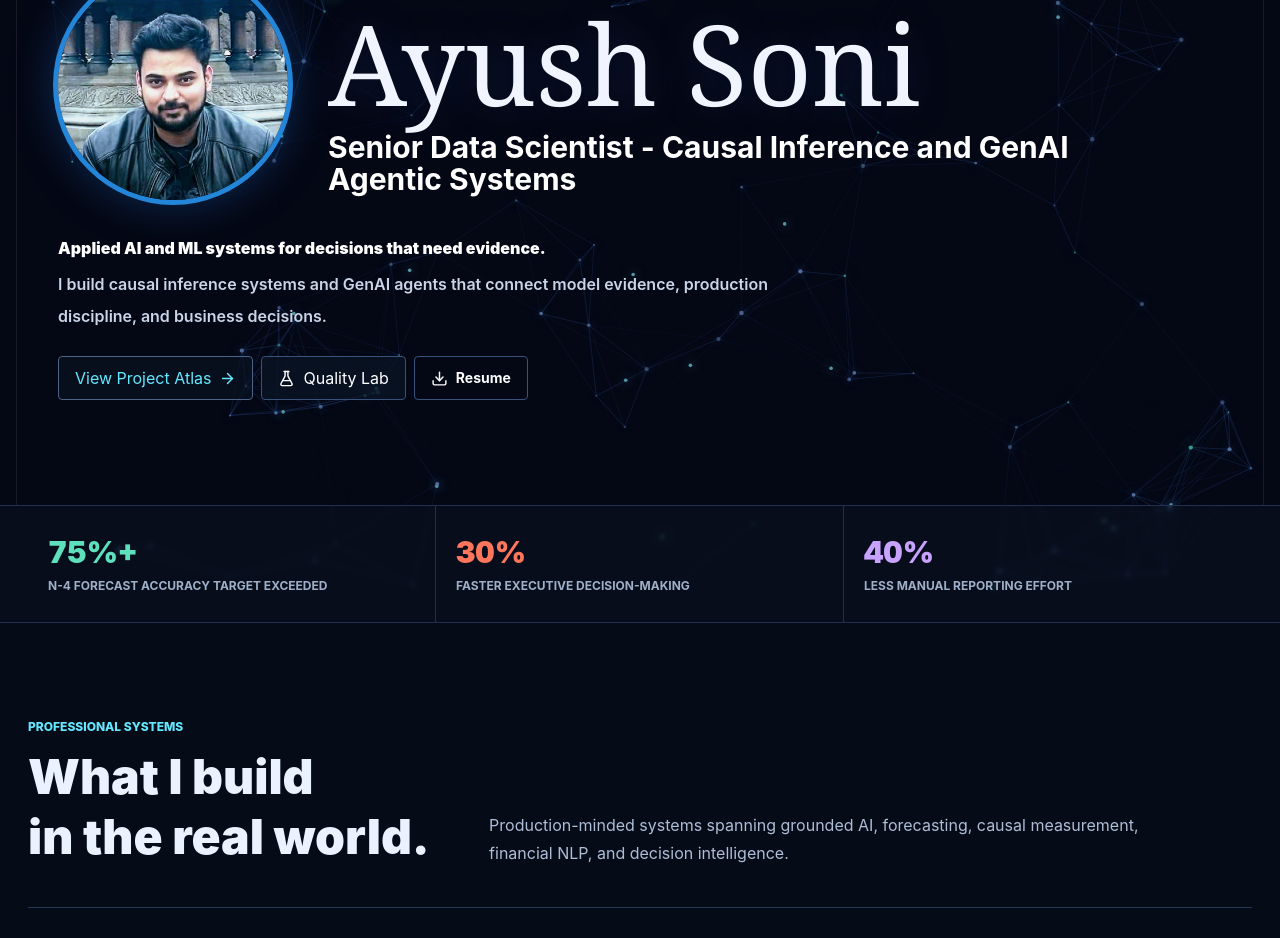
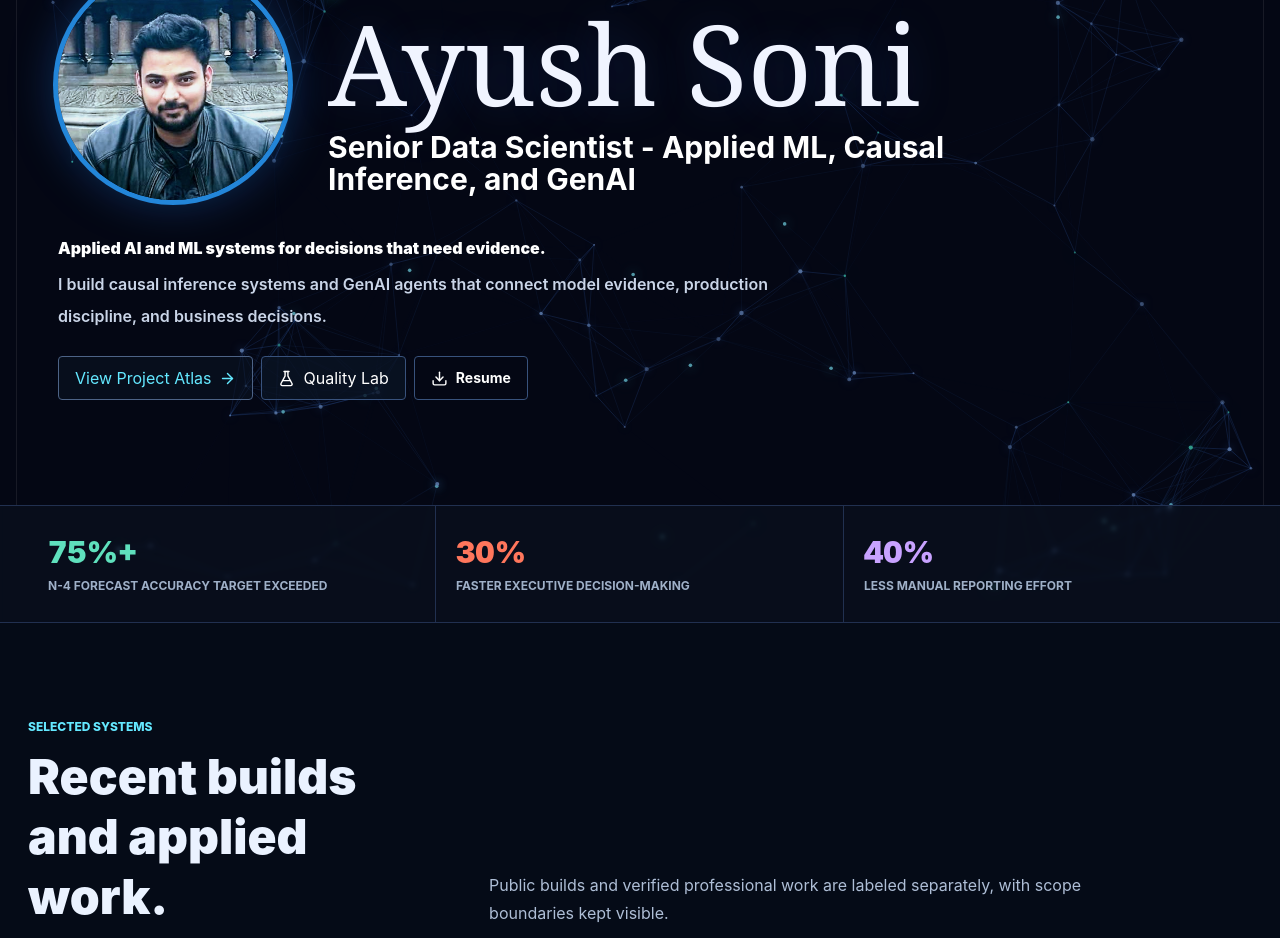
Before and after one commit to Ayush210895/ai-quality-lab, a React (Vite) app: page / in a window 1280 px wide. Shown: the part 200-1138 px from the top of the page. Built offline with nearby package versions, Linux system fonts and the light colour scheme.

Commit message:
Align portfolio and current resume evidence

```diff
--- a/src/PortfolioSite.tsx
+++ b/src/PortfolioSite.tsx
@@ -209,7 +209,7 @@ const EXPERIENCE = [
   {
     years: "2018 - 2021",
     company: "Accenture",
-    role: "Data Analyst - Banking Analytics",
+    role: "Machine Learning Associate - Banking Analytics",
     bullets: [
       "Built ML credit- and debit-limit optimization for OP Financial, driving 23% revenue growth and a 40% efficiency improvement.",
       "Developed XGBoost churn and segmentation models for Allianz Bank with Tableau and Power BI decision dashboards.",
@@ -220,11 +220,11 @@ const EXPERIENCE = [
 ] as const;
 
 const PROFESSIONAL_SYSTEMS = [
-  { id: "01", name: "Financial Document Intelligence Agent", tag: "Agentic RAG - Text2SQL - Evaluation", description: "Reranked retrieval over filings, read-only Text2SQL, tool calling, evaluation cases, FastAPI, Docker, and Streamlit. Runs locally; cloud deployment remains planned.", accent: "#c8a2ff" },
-  { id: "02", name: "GenAI Data Layer", tag: "GenAI - Natural Language SQL", description: "Natural-language access to enterprise data through Snowflake Cortex AI and Databricks-hosted LLM workflows, connecting schema-grounded SQL with stakeholder-facing answers.", accent: "#5fe0bd" },
-  { id: "03", name: "Forecasting and Price Elasticity", tag: "Time Series - ML - Optimization", description: "Forecasting and elasticity systems supporting pricing, inventory, promotional measurement, and ROI decisions across commercial channels.", accent: "#ff765c" },
-  { id: "04", name: "Bond Market Predictor", tag: "Quant ML - Finance", description: "XGBoost modeling on rolling Bloomberg time-series data, reaching a 62.4% weekly hit rate for fixed-income research.", accent: "#72b7ff" },
-  { id: "05", name: "FinBERT Sentiment Engine", tag: "NLP - Credit Risk", description: "Domain-specific financial-news sentiment modeling integrated into credit-risk and investment-research workflows, with 87% reported accuracy.", accent: "#ffc159" },
+  { id: "01", name: "AI Quality Lab", tag: "Public build - Evaluation infrastructure", description: "Six browser-based workspaces connect model evidence, operating constraints, launch gates, monitoring, and downloadable decision records across ML and LLM systems.", accent: "#5fe0bd" },
+  { id: "02", name: "Travel Marketplace Harm Risk", tag: "Public build - Applied ML decision science", description: "A locked XGBoost policy ranks the top 5% of bookings by expected loss and captured 37.2% of harmful value on an untouched future test.", accent: "#ff765c" },
+  { id: "03", name: "Financial Document Intelligence Agent", tag: "Public build - Agentic RAG and Text2SQL", description: "Reranked retrieval over filings, read-only Text2SQL, tool calling, evaluation cases, FastAPI, Docker, and Streamlit. Runs locally; cloud deployment remains planned.", accent: "#c8a2ff" },
+  { id: "04", name: "Causal Demand Planning", tag: "Professional work - Forecasting and optimization", description: "SARIMAX and XGBoost forecasting, reconciliation, pricing and promotion features, and time-aware evaluation across three commercial channels.", accent: "#72b7ff" },
+  { id: "05", name: "Financial NLP and Quant Research", tag: "Professional work - NLP and market modeling", description: "FinBERT financial-news classification, XGBoost bond-market forecasting, and governed Bloomberg data workflows for research and risk decisions.", accent: "#ffc159" },
 ] as const;
 
 const STACK_GROUPS = [
@@ -236,8 +236,8 @@ const STACK_GROUPS = [
 
 const CREDENTIALS = {
   education: [
-    "Northeastern University - M.S. Data Analytics, 2021-2023",
-    "NMIMS University - B.Tech Computer Science, 2014-2018",
+    "Northeastern University - M.S. Data Analytics Engineering, 2021-2023",
+    "NMIMS University - B.Tech Computer Engineering, 2014-2018",
   ],
   certifications: [
     "Meta Data Analyst",
@@ -459,7 +459,7 @@ function UnifiedHome({ onHome, onProjects, onOpenLab, onSelectProject }: Pick<Po
             <div>
               <span className="inline-flex items-center gap-2 font-mono text-[11px] font-bold uppercase tracking-[.08em] text-[#75a7ff]"><span className="status-pulse h-2 w-2 rounded-full bg-[#2ee5c2] shadow-[0_0_16px_#2ee5c2]" /> status: open_to_opportunities <span className="status-cursor">|</span></span>
               <h1 aria-label="Ayush Soni" className="portfolio-display mt-3 text-[64px] leading-[.92] text-[#f0f4ff] sm:text-[88px] lg:text-[112px]">Ayush Soni</h1>
-              <p className="mt-4 max-w-3xl text-xl font-bold leading-8 text-white sm:text-3xl">Senior Data Scientist - Causal Inference and GenAI Agentic Systems</p>
+              <p className="mt-4 max-w-3xl text-xl font-bold leading-8 text-white sm:text-3xl">Senior Data Scientist - Applied ML, Causal Inference, and GenAI</p>
             </div>
           </div>
           <div className="mt-9 max-w-4xl">
@@ -479,8 +479,8 @@ function UnifiedHome({ onHome, onProjects, onOpenLab, onSelectProject }: Pick<Po
       <section className="border-b border-[#213050] bg-[#070d19]/82 py-16 backdrop-blur-[2px] lg:py-24" id="systems">
         <div className="mx-auto max-w-[1500px] px-4 md:px-7">
           <div className="grid gap-8 border-b border-[#263657] pb-10 lg:grid-cols-[.72fr_1.28fr] lg:items-end">
-            <div><p className="text-xs font-extrabold uppercase text-[#64e8ff]">Professional systems</p><h2 className="mt-3 text-4xl font-black leading-tight sm:text-5xl">What I build<br />in the real world.</h2></div>
-            <p className="max-w-2xl text-base leading-7 text-[#aebed6]">Production-minded systems spanning grounded AI, forecasting, causal measurement, financial NLP, and decision intelligence.</p>
+            <div><p className="text-xs font-extrabold uppercase text-[#64e8ff]">Selected systems</p><h2 className="mt-3 text-4xl font-black leading-tight sm:text-5xl">Recent builds<br />and applied work.</h2></div>
+            <p className="max-w-2xl text-base leading-7 text-[#aebed6]">Public builds and verified professional work are labeled separately, with scope boundaries kept visible.</p>
           </div>
           <div>
             {PROFESSIONAL_SYSTEMS.map((system) => <article key={system.id} className="group grid gap-5 border-b border-[#263657] py-8 md:grid-cols-[70px_minmax(240px,.8fr)_minmax(0,1.2fr)] md:items-start md:gap-9">
```
Also changed, not shown: 24 other files (tests, documents, lock files or other folders).
